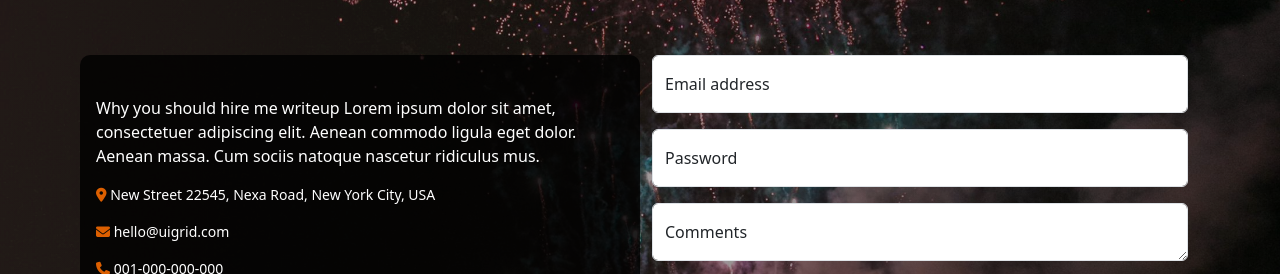
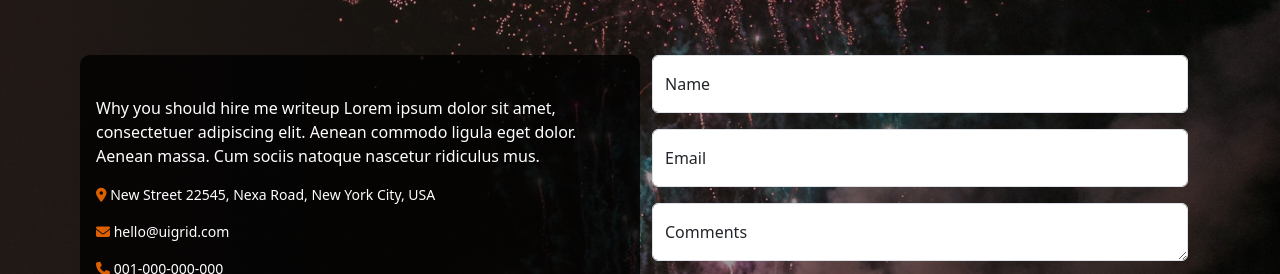
Before and after one commit to Mu7ammedNasser/-Egyption-party, a plain HTML site: page index.html in a window 1280 px wide. Shown: the part 1918-2192 px from the top of the page. Drawn offline with Linux system fonts and the light colour scheme.

Commit message:
Update index.html

```diff
--- a/index.html
+++ b/index.html
@@ -188,21 +188,21 @@
         <div class="form-content col-12 col-md-6">
           <div class="form-floating mb-3">
             <input
-              type="email"
+              type="text"
               class="form-control"
               id="floatingInput"
               placeholder="name@example.com"
             />
-            <label for="floatingInput">Email address</label>
+            <label for="floatingInput">Name</label>
           </div>
           <div class="form-floating mb-3">
             <input
-              type="password"
+              type="email"
               class="form-control"
               id="floatingPassword"
-              placeholder="Password"
+              placeholder="email"
             />
-            <label for="floatingPassword">Password</label>
+            <label for="floatingPassword">Email</label>
           </div>
           <div class="form-floating mb-3">
             <textarea
```
